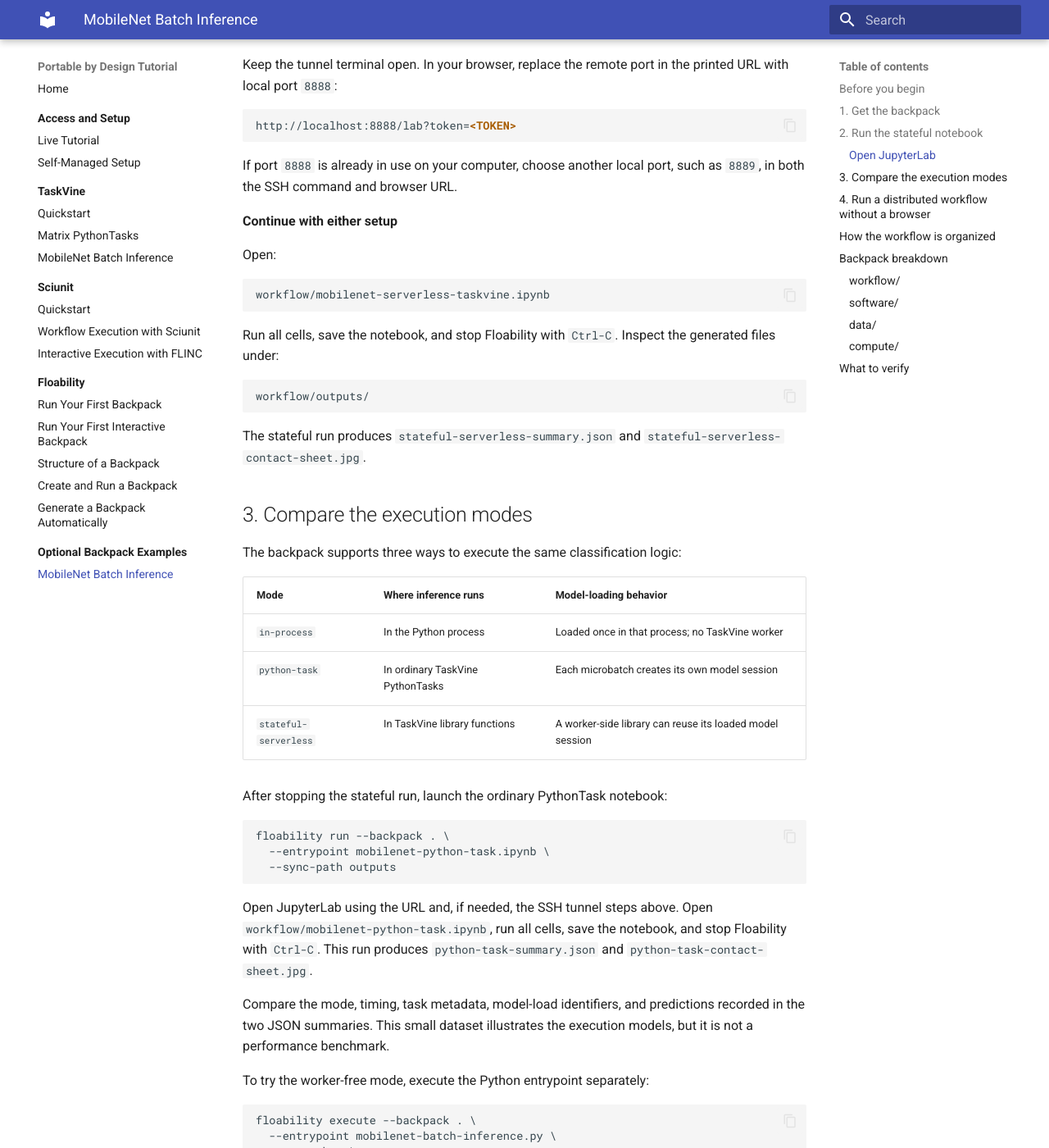
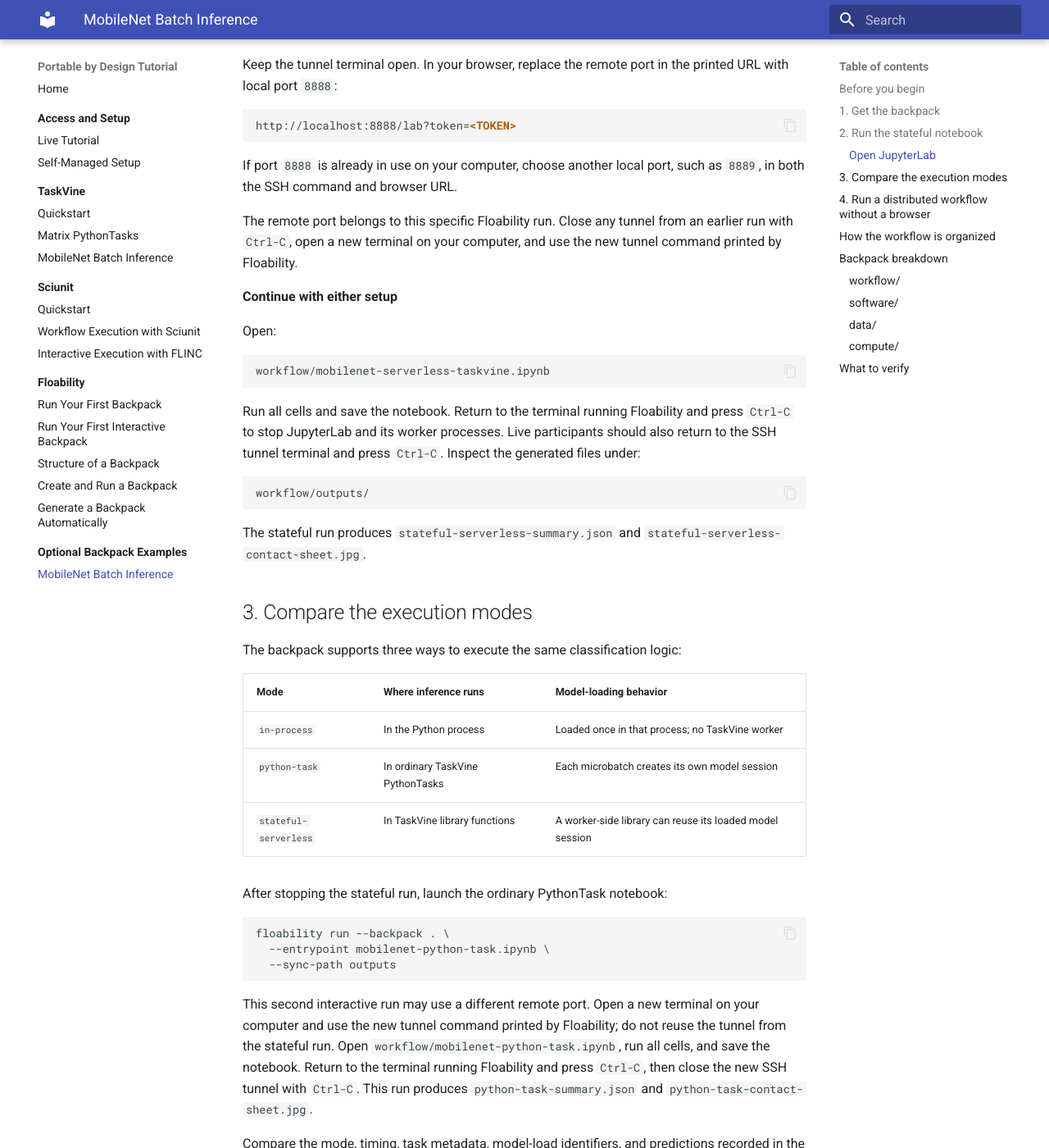
Before and after one commit to floability/tutorial-portable-by-design, an MkDocs documentation site: the page built from docs/04-floability/optional-backpacks/mobilenet.md, in a window 1280 px wide and 1400 px high, scrolled down 2205 px. Shown: the whole window at 82% size. Built offline with MkDocs 1.6.1 and Material for MkDocs 9.7.7, drawn with Linux system fonts in a browser that asks for light colours.

````diff
--- a/docs/04-floability/optional-backpacks/mobilenet.md
+++ b/docs/04-floability/optional-backpacks/mobilenet.md
@@ -109,6 +109,10 @@ http://localhost:8888/lab?token=<TOKEN>
 If port `8888` is already in use on your computer, choose another local port,
 such as `8889`, in both the SSH command and browser URL.
 
+The remote port belongs to this specific Floability run. Close any tunnel from
+an earlier run with `Ctrl-C`, open a new terminal on your computer, and use the
+new tunnel command printed by Floability.
+
 **Continue with either setup**
 
 Open:
@@ -117,8 +121,10 @@ Open:
 workflow/mobilenet-serverless-taskvine.ipynb
 ```
 
-Run all cells, save the notebook, and stop Floability with `Ctrl-C`. Inspect the
-generated files under:
+Run all cells and save the notebook. Return to the terminal running Floability
+and press `Ctrl-C` to stop JupyterLab and its worker processes. Live
+participants should also return to the SSH tunnel terminal and press `Ctrl-C`.
+Inspect the generated files under:
 
 ```text
 workflow/outputs/
@@ -144,9 +150,12 @@ floability run --backpack . \
   --sync-path outputs
 ```
 
-Open JupyterLab using the URL and, if needed, the SSH tunnel steps above. Open
-`workflow/mobilenet-python-task.ipynb`, run all cells, save the notebook, and
-stop Floability with `Ctrl-C`. This run produces `python-task-summary.json` and
+This second interactive run may use a different remote port. Open a new
+terminal on your computer and use the new tunnel command printed by
+Floability; do not reuse the tunnel from the stateful run. Open
+`workflow/mobilenet-python-task.ipynb`, run all cells, and save the notebook.
+Return to the terminal running Floability and press `Ctrl-C`, then close the
+new SSH tunnel with `Ctrl-C`. This run produces `python-task-summary.json` and
 `python-task-contact-sheet.jpg`.
 
 Compare the mode, timing, task metadata, model-load identifiers, and predictions recorded in the two JSON summaries. This small dataset illustrates the execution models, but it is not a performance benchmark.
````
Also changed, not shown: docs/02-taskvine/matrix.md (+12 -1 lines), docs/02-taskvine/quickstart.md (+4 -1 lines), docs/04-floability/audit.md (+22 -0 lines), docs/04-floability/create-backpack.md (+8 -1 lines), docs/04-floability/first-interactive-backpack.md (+9 -2 lines).
